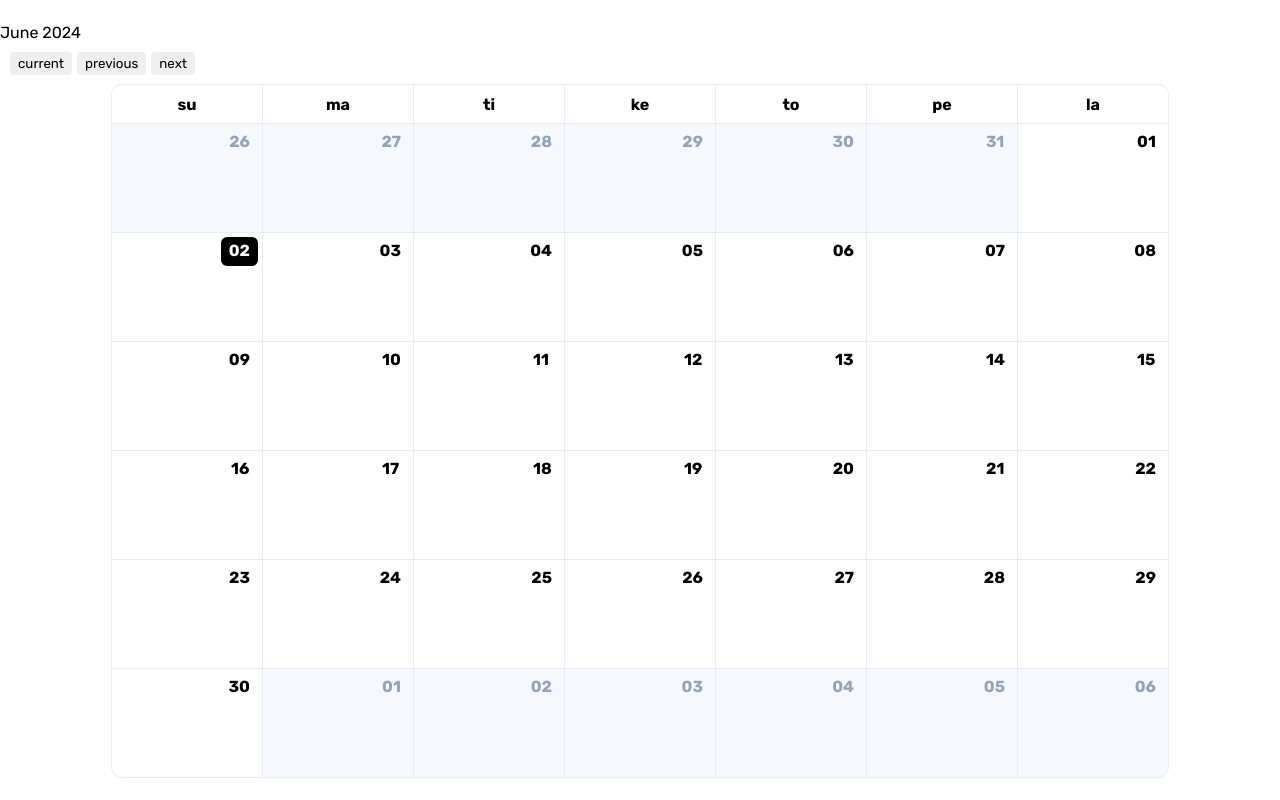
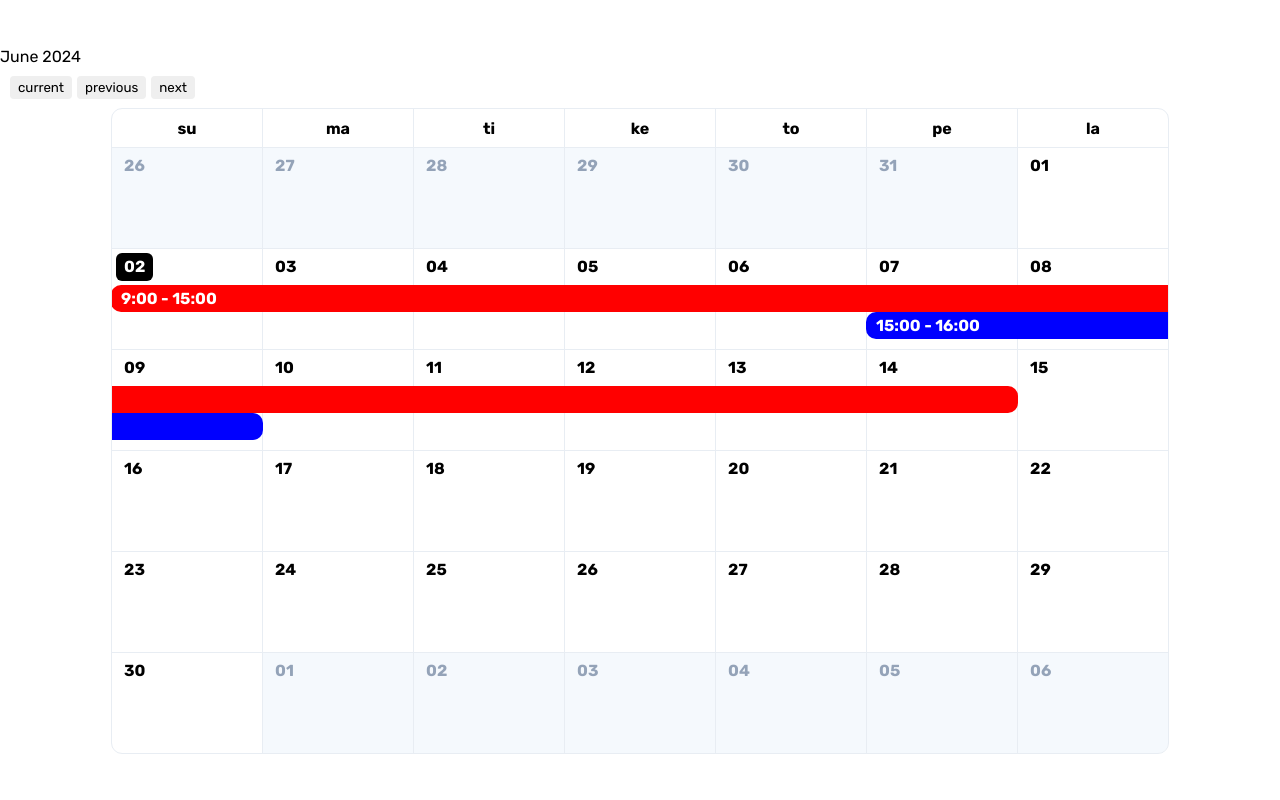
Before and after one commit to Corned/react-calendar, a React (Vite) app: page / in a window 1280 px wide. Built offline with nearby package versions, Linux system fonts and the light colour scheme.

Commit message:
quickly testing data in calendar

```diff
--- a/src/App.css
+++ b/src/App.css
@@ -68,12 +68,17 @@ button {
 
 .calendar__day {
   height: 100px;
-  padding: 4px;
   background-color: white;
 
+  display: grid;
+  grid-template-rows: 36px 1fr;
+  outline: 1px solid #E8EDF3;
+}
+
+.calendar__day-header {
   display: flex;
-  flex-direction: column;
-  outline: 1px solid #E8EDF3;
+  flex-direction: row;
+  padding: 4px;
 }
 
 .calendar__day.grayed {
@@ -83,7 +88,6 @@ button {
 }
 
 .day__number {
-  margin: 0 0 0 auto;
   aspect-ratio: 1;
   font-weight: bold;
   padding: 4px 8px;
@@ -94,3 +98,26 @@ button {
   color: white;
   border-radius: 6px;
 }
+
+.data {
+  z-index: 5;
+}
+
+.data__entry {
+  z-index: 5;
+  width: calc(100% + 2px);
+  transform: translateX(-1px);
+  padding: 4px 0;
+  color: transparent;
+  font-weight: bold;
+}
+
+.data__entry.first {
+  border-radius: 10px 0 0 10px;
+  padding-left: 10px;
+  color: white;
+}
+
+.data__entry.last {
+  border-radius: 0 10px 10px 0;
+}
--- a/src/App.tsx
+++ b/src/App.tsx
@@ -7,6 +7,27 @@ import moment from "moment"
 import "moment/dist/locale/fi"
 
 moment.locale("fi")
+
+
+const days = [
+  "Su", "Ma", "Ti", "Ke",
+  "To", "Pe", "La",
+]
+
+const mockData = [
+  {
+    start: moment([2024, 5, 2]),
+    end: moment([2024, 5, 14]),
+    label: "9:00 - 15:00",
+    color: "red",
+  },
+  {
+    start: moment([2024, 5, 7]),
+    end: moment([2024, 5, 9]),
+    label: "15:00 - 16:00",
+    color: "blue",
+  },
+]
 
 const Calendar = () => {
   const [ date, setDate ] = useState(moment())
@@ -20,10 +41,6 @@ const Calendar = () => {
   }
 
 
-  const days = [
-    "Su", "Ma", "Ti", "Ke",
-    "To", "Pe", "La",
-  ]
 
   const columns = 7
   const rows = 6
@@ -98,12 +115,29 @@ const Calendar = () => {
           {
             items.map((item) => (
               <div className={`calendar__day ${item.currentMonth ? "" : "grayed"}`}>
-                <p className={`day__number ${ item.date.isSame(today, "day") ? "today" : "" }`}>
-                  { item.date.date().toString().padStart(2, "0") }
-                </p>
+                <div className="calendar__day-header">
+                  <p className={`day__number ${ item.date.isSame(today, "day") ? "today" : "" }`}>
+                    { item.date.date().toString().padStart(2, "0") }
+                  </p>
+                </div>
+
+                <div className="data">
+                  {
+                    mockData.map((data) => {
+                      if (item.date.isBetween(data.start, data.end) || item.date.isSame(data.start, "day") || item.date.isSame(data.end, "day") ) {
+                        return (
+                          <p className={`data__entry ${item.date.isSame(data.start, "day") && "first"} ${item.date.isSame(data.end, "day") && "last"}`} style={{ background: data.color}}>
+                            { data.label }
+                          </p>
+                        )
+                      }
+                    })
+                  }
+                </div>
               </div>
             ))
           }
+
         </div>
 
       </div>
```
